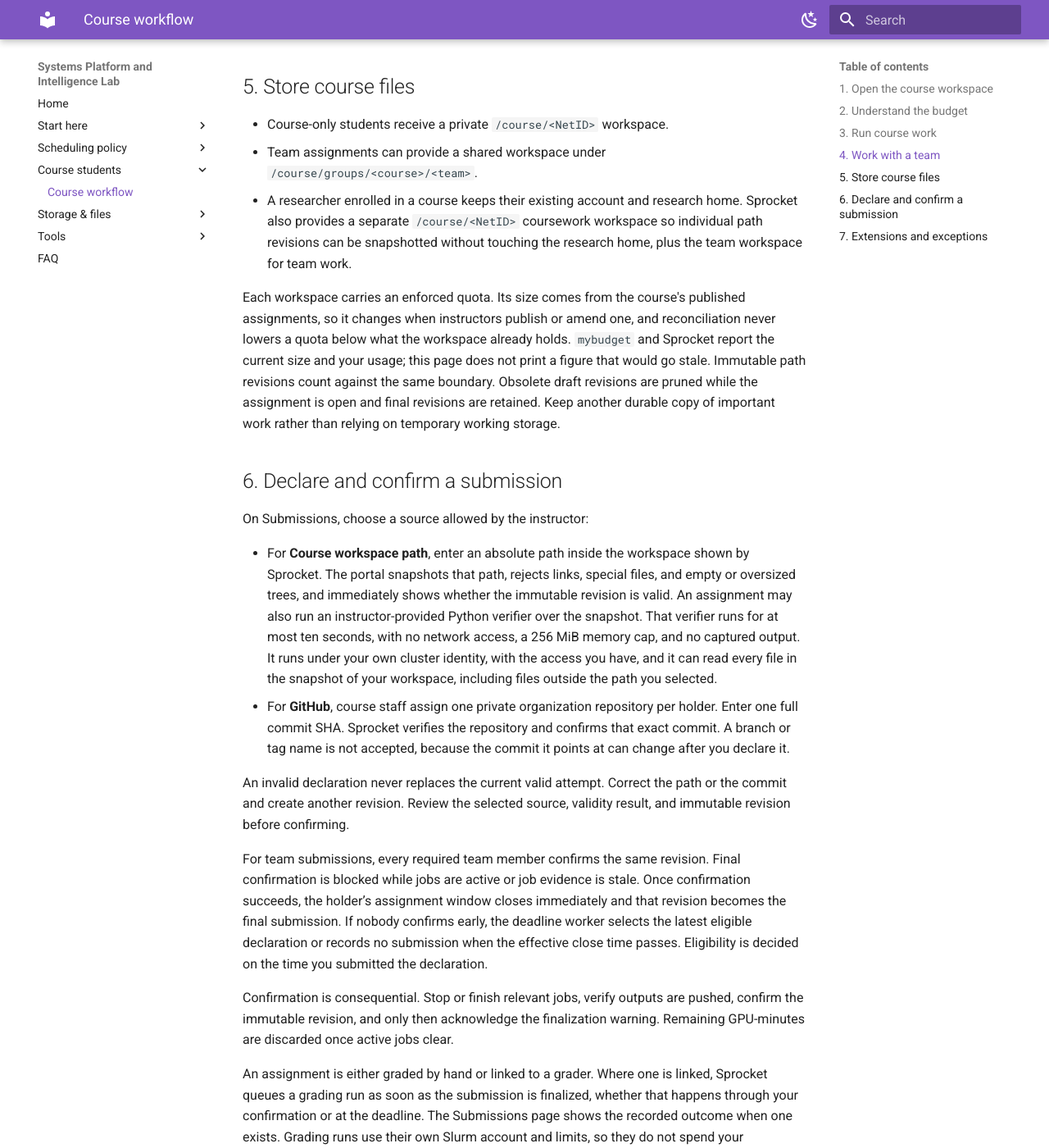
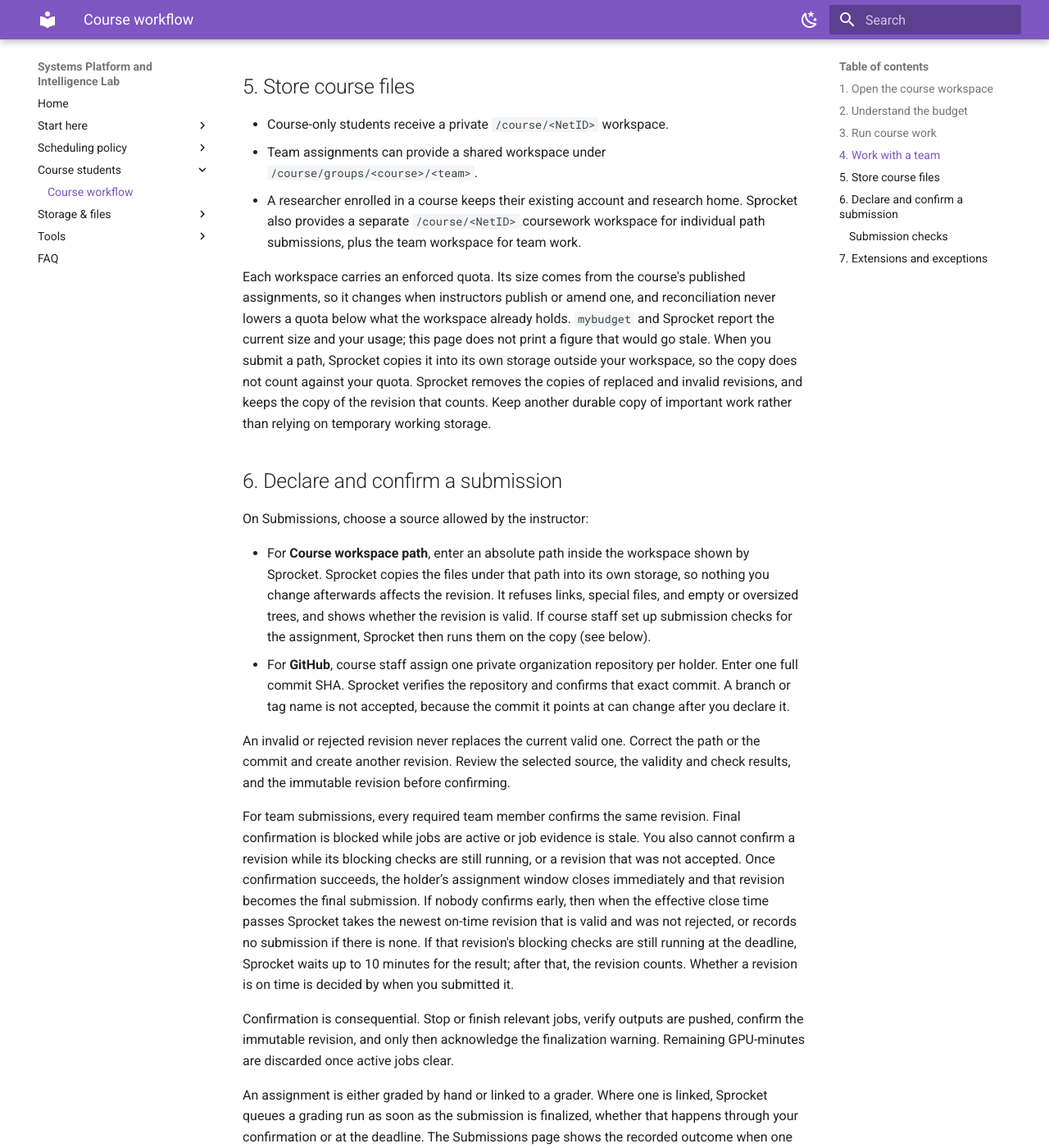
Before and after one commit to max-bromberg/platformx-wiki, an MkDocs documentation site: the page built from docs/coursework.md, in a window 1280 px wide and 1400 px high, scrolled down 2880 px. Shown: the whole window at 82% size. Built offline with MkDocs 1.6.1 and Material for MkDocs 9.7.7, drawn with Linux system fonts in a browser that asks for light colours; some of the changed text lies outside the part shown.

Commit message:
docs(coursework): replace the retired verifier with submission checks
The page still described the instructor verifier that 1.0 removes (10 s,
256 MiB, run as the student) and said the deadline takes the latest
eligible declaration. Describe path capture, the check results a student
sees, that a rejected revision cannot be confirmed and never replaces an
accepted one, and the deadline rule: the newest on-time revision that was
not rejected, waiting up to 10 minutes for a pending result.

Co-Authored-By: Claude Opus 5.5 (1M context) <noreply@anthropic.com>

```diff
--- a/docs/coursework.md
+++ b/docs/coursework.md
@@ -78,25 +78,38 @@ Instructors can change team membership during the term. If yours changes, course
 - Course-only students receive a private `/course/<NetID>` workspace.
 - Team assignments can provide a shared workspace under `/course/groups/<course>/<team>`.
 - A researcher enrolled in a course keeps their existing account and research home. Sprocket also
-  provides a separate `/course/<NetID>` coursework workspace so individual path revisions can be
-  snapshotted without touching the research home, plus the team workspace for team work.
+  provides a separate `/course/<NetID>` coursework workspace for individual path submissions,
+  plus the team workspace for team work.
 
-Each workspace carries an enforced quota. Its size comes from the course's published assignments, so it changes when instructors publish or amend one, and reconciliation never lowers a quota below what the workspace already holds. `mybudget` and Sprocket report the current size and your usage; this page does not print a figure that would go stale. Immutable path revisions count against the same boundary. Obsolete draft revisions are pruned while the assignment is open and final revisions are retained. Keep another durable copy of important work rather than relying on temporary working storage.
+Each workspace carries an enforced quota. Its size comes from the course's published assignments, so it changes when instructors publish or amend one, and reconciliation never lowers a quota below what the workspace already holds. `mybudget` and Sprocket report the current size and your usage; this page does not print a figure that would go stale. When you submit a path, Sprocket copies it into its own storage outside your workspace, so the copy does not count against your quota. Sprocket removes the copies of replaced and invalid revisions, and keeps the copy of the revision that counts. Keep another durable copy of important work rather than relying on temporary working storage.
 
 ## 6. Declare and confirm a submission
 
 On Submissions, choose a source allowed by the instructor:
 
-- For **Course workspace path**, enter an absolute path inside the workspace shown by Sprocket. The portal snapshots that path, rejects links, special files, and empty or oversized trees, and immediately shows whether the immutable revision is valid. An assignment may also run an instructor-provided Python verifier over the snapshot. That verifier runs for at most ten seconds, with no network access, a 256 MiB memory cap, and no captured output. It runs under your own cluster identity, with the access you have, and it can read every file in the snapshot of your workspace, including files outside the path you selected.
+- For **Course workspace path**, enter an absolute path inside the workspace shown by Sprocket. Sprocket copies the files under that path into its own storage, so nothing you change afterwards affects the revision. It refuses links, special files, and empty or oversized trees, and shows whether the revision is valid. If course staff set up submission checks for the assignment, Sprocket then runs them on the copy (see below).
 - For **GitHub**, course staff assign one private organization repository per holder. Enter one full commit SHA. Sprocket verifies the repository and confirms that exact commit. A branch or tag name is not accepted, because the commit it points at can change after you declare it.
 
-An invalid declaration never replaces the current valid attempt. Correct the path or the commit and create another revision. Review the selected source, validity result, and immutable revision before confirming.
+An invalid or rejected revision never replaces the current valid one. Correct the path or the commit and create another revision. Review the selected source, the validity and check results, and the immutable revision before confirming.
 
-For team submissions, every required team member confirms the same revision. Final confirmation is blocked while jobs are active or job evidence is stale. Once confirmation succeeds, the holder’s assignment window closes immediately and that revision becomes the final submission. If nobody confirms early, the deadline worker selects the latest eligible declaration or records no submission when the effective close time passes. Eligibility is decided on the time you submitted the declaration.
+For team submissions, every required team member confirms the same revision. Final confirmation is blocked while jobs are active or job evidence is stale. You also cannot confirm a revision while its blocking checks are still running, or a revision that was not accepted. Once confirmation succeeds, the holder’s assignment window closes immediately and that revision becomes the final submission. If nobody confirms early, then when the effective close time passes Sprocket takes the newest on-time revision that is valid and was not rejected, or records no submission if there is none. If that revision's blocking checks are still running at the deadline, Sprocket waits up to 10 minutes for the result; after that, the revision counts. Whether a revision is on time is decided by when you submitted it.
 
 Confirmation is consequential. Stop or finish relevant jobs, verify outputs are pushed, confirm the immutable revision, and only then acknowledge the finalization warning. Remaining GPU-minutes are discarded once active jobs clear.
 
 An assignment is either graded by hand or linked to a grader. Where one is linked, Sprocket queues a grading run as soon as the submission is finalized, whether that happens through your confirmation or at the deadline. The Submissions page shows the recorded outcome when one exists. Grading runs use their own Slurm account and limits, so they do not spend your assignment budget.
+
+### Submission checks
+
+Course staff can set up checks for a path assignment. Sprocket runs them on each path revision you submit, on its copy of your files, in a sandbox with no network and no access to anyone's files. GitHub submissions are not checked. Each revision on Submissions shows its result:
+
+- **Running**: the checks have not finished. The page updates on its own.
+- **Passed**: no check failed.
+- **Accepted with problems**: a check reported a problem that does not stop the revision from counting.
+- **Not accepted**: a blocking check failed. You see the failed check, the message course staff wrote for it, the deadline for resubmitting, and which earlier revision counts until you do. Fix the problem and submit a new revision.
+- **Accepted**, with a note that the checks could not run: the revision counts, and course staff were told.
+- **Accepted by course staff**: staff accepted a revision the checks had not accepted.
+
+Only a check that runs to completion and reports a failure on a blocking check can reject a revision. A timeout, a crash, or the check service being unavailable never rejects one. A rejected revision does not replace an earlier revision that was accepted. If you think a check rejected your work wrongly, ask course staff: they can run the checks again or accept the revision.
 
 ## 7. Extensions and exceptions
 
```
